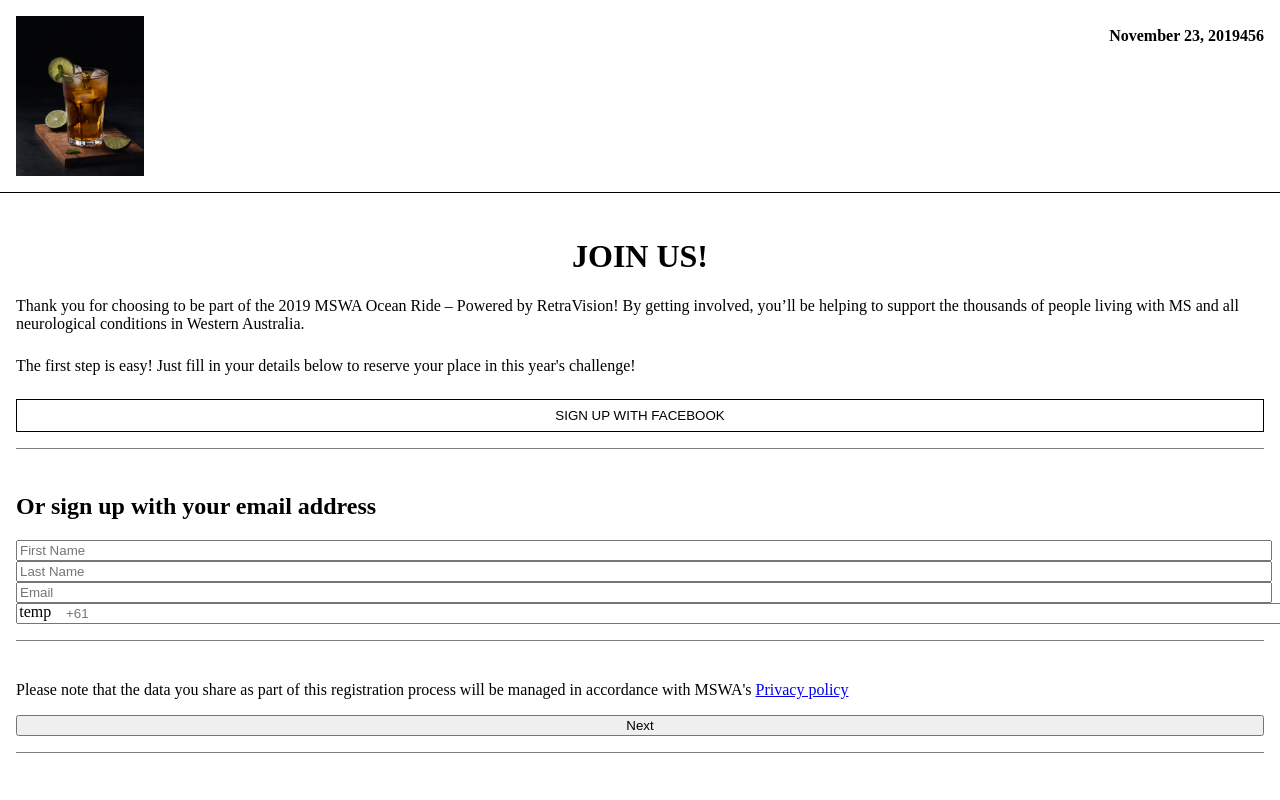
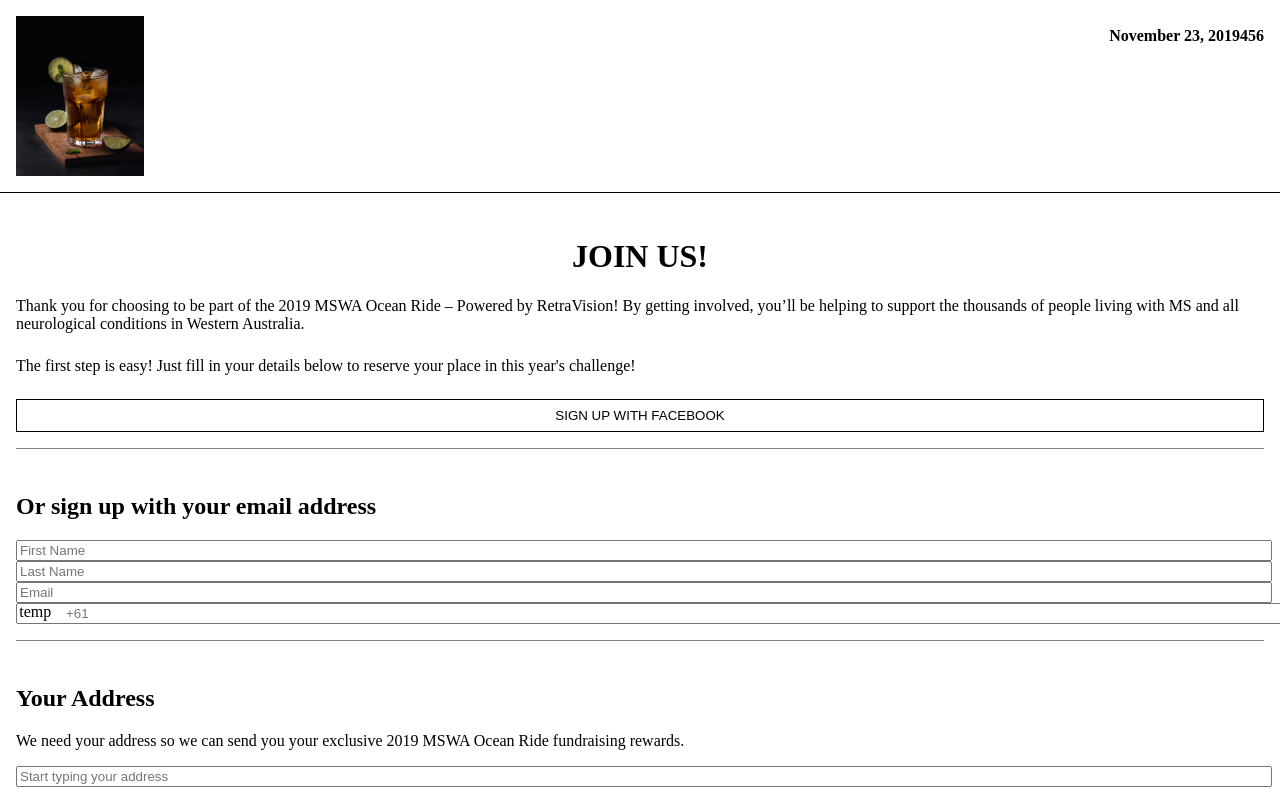
Before and after one commit to KevinFreistroffer/6stepform, a React (Create React App) app: page / in a window 1280 px wide. Built offline with nearby package versions, Linux system fonts and the light colour scheme.

Commit message:
YourAddress manual address toggle. correct props passed to YourAddress

```diff
--- a/src/components/Step1/components/YourAddress.js
+++ b/src/components/Step1/components/YourAddress.js
@@ -1,4 +1,4 @@
-import React, { useEffect } from "react";
+import React, { useEffect, useState } from "react";
 import { Formik, Field, ErrorMessage } from "formik";
 
 export const YourAddress = props => {
@@ -6,6 +6,8 @@ export const YourAddress = props => {
 	useEffect(() => {
 		console.log(props);
 	});
+
+	const [manualAddressIsVisible, setManualAddressIsVisible] = useState(false);
 
 	return (
 		<div className="your-address section">
@@ -21,8 +23,14 @@ export const YourAddress = props => {
 				onChange={props.handleOnChange}
 				onBlur={props.handleBlur}
 			/>
-			<h3>Or enter your address manually</h3>
-			<input
+			<h3 onClick={() => {
+				setManualAddressIsVisible(!manualAddressIsVisible);
+			}}>Or enter your address manually</h3>
+			{
+				manualAddressIsVisible &&
+
+				<>
+								<input
 				type="text"
 				placeholder="Organization name (optional)"
 				name="organization-name"
@@ -54,7 +62,10 @@ export const YourAddress = props => {
 				onChange={props.handleOnChange}
 				onBlur={props.handleBlur}
 			/>
-			// Select
+			// Select State needed
+			<select>
+				<option value='State'>State</option>
+			</select>
 			<input
 				type="number"
 				placeholder="Postcode"
@@ -63,8 +74,10 @@ export const YourAddress = props => {
 				onChange={props.handleOnChange}
 				onBlur={props.handleBlur}
 			/>
+				</>
+			}
 		</div>
 	);
 };
 
-export default <YourAddressx></YourAddressx>;
+export default YourAddress;
--- a/src/components/Step1/index.js
+++ b/src/components/Step1/index.js
@@ -2,6 +2,7 @@ import React, { Component } from "react";
 import Intro from "./components/Intro.js";
 import * as styles from "./styles.scss";
 import SignUpWithEmail from "./components/SignUpWithEmail";
+import YourAddress from "./components/YourAddress";
 import Next from "./components/Next";
 import { Formik, Form, ErrorMessage } from "formik";
 import validator from "validator";
@@ -15,7 +16,14 @@ class Step1 extends Component {
             lastName: "",
             email: "",
             tel: "",
-            errors: {}
+            errors: {},
+            autoFindAddress: '',
+            address1: '',
+            address2: '',
+            organizationName: '',
+            town: '',
+            state: '',
+            postcode: ''
         };
     }
 
@@ -131,6 +139,21 @@ class Step1 extends Component {
                                     errors={errors}
 
                                 />
+                                <YourAddress
+                                    autoFindAddress={values.autoFindAddress}
+                                    organizationName={values.organizationName}
+                                    address1={values.address1}
+                                    address2={values.address2}
+                                    town={values.town}
+                                    state={values.state}
+                                    postcode={values.postcode}
+                                    handleOnChange={handleChange}
+                                    handleBlur={handleBlur}
+                                    touched={touched}
+                                    dirty={dirty}
+                                    errors={errors}
+
+                                />
                                 <Next />
                                 {errors.firstName && touched.firstName && <div>{errors.firstName}</div>}
                                 {errors.lastName && touched.lastName && <div>{errors.lastName}</div>}
--- a/src/components/Step1/styles.scss
+++ b/src/components/Step1/styles.scss
@@ -48,6 +48,7 @@
 		h3 {
 			font-size: 1rem;
 			text-decoration: underline;
+			cursor: pointer;
 		}
 	}
 }
```
